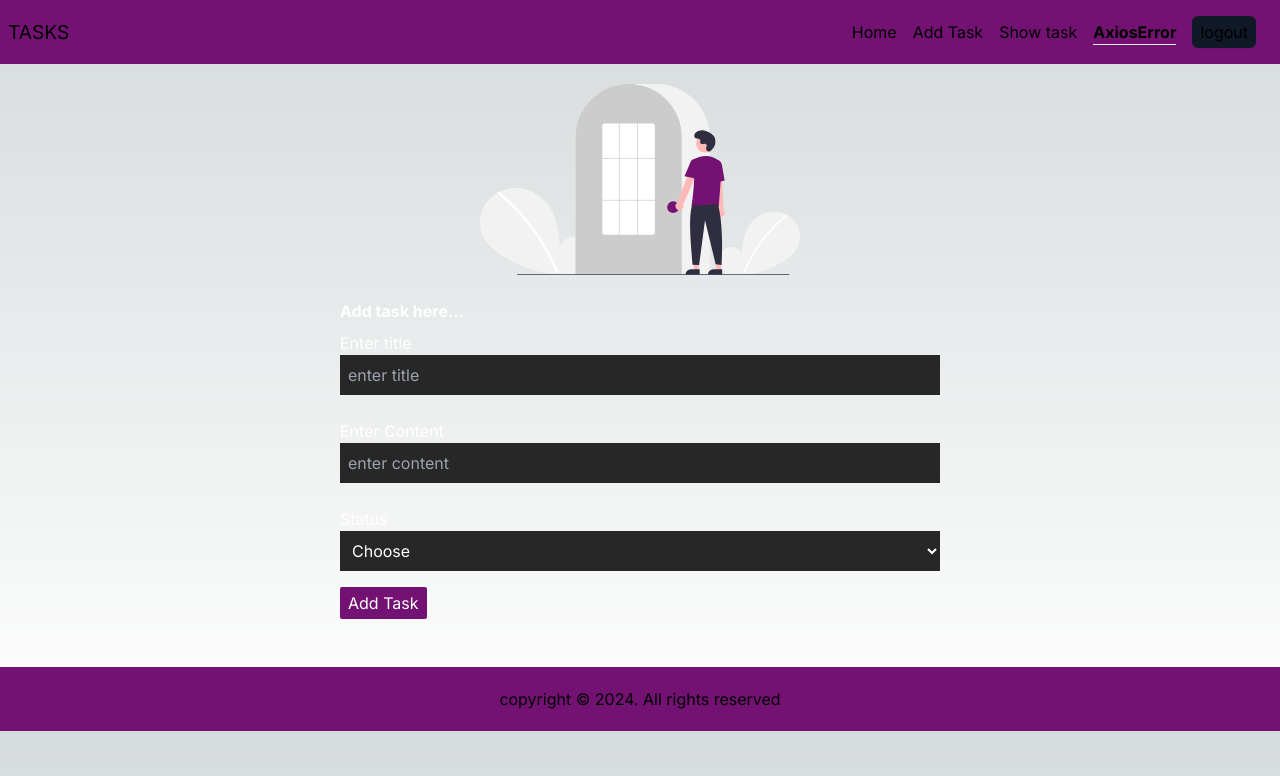
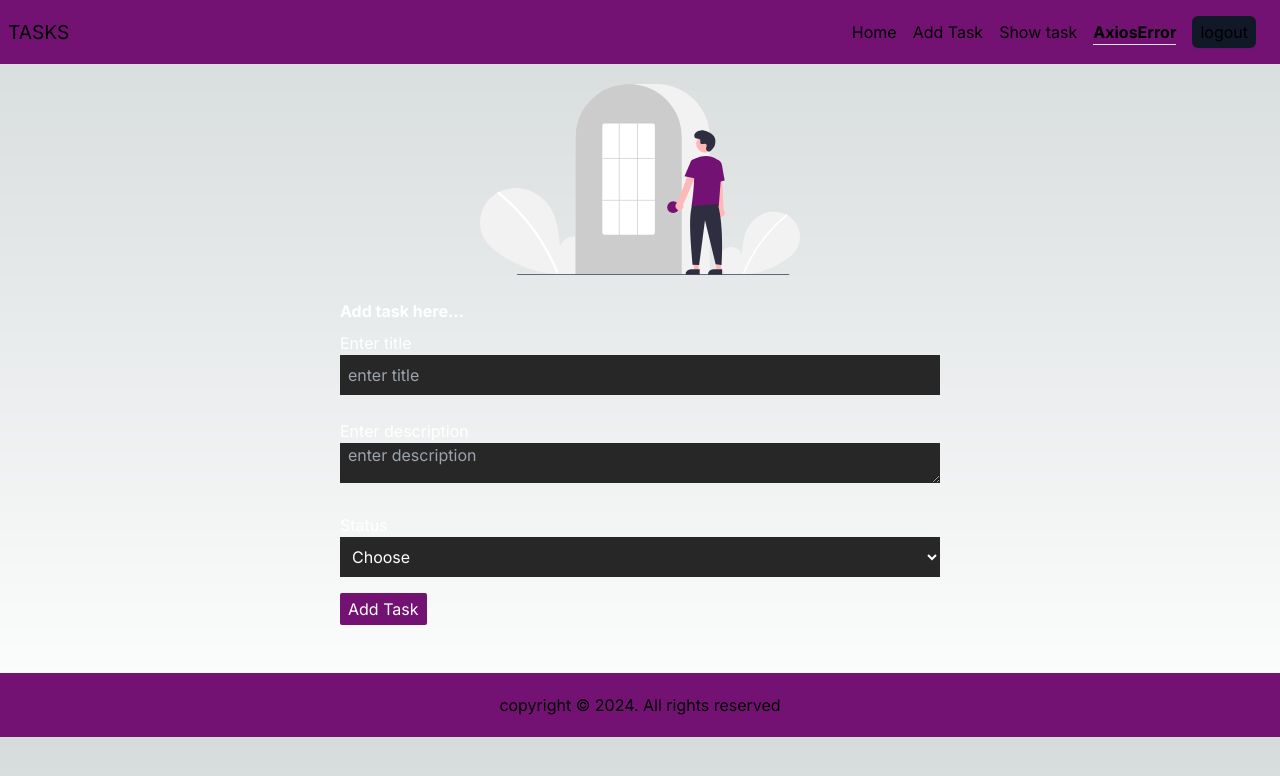
Before and after one commit to Piyush07p/task-manager, a Next.js app: page /task in a window 1280 px wide. Shown: the top 776 px of the page. Built offline with nearby package versions, Linux system fonts and the light colour scheme; no server answers.

Commit message:
ui modified and whitespace added

```diff
--- a/src/app/components/update.js
+++ b/src/app/components/update.js
@@ -28,21 +28,21 @@ const Update = () => {
   return (
       <section className='w-[100%] my-2  flex justify-center '>
         <div className='transition duration-200 border text-[0.8rem]  rounded-md p-3 w-[80%] sm:w-[50%] md:w-[45%] md:text-[1rem]'>
-          <h1>Edit your task</h1> <br/>
+          <h1 className='font-bold text-[1rem]'>Edit your task</h1> <br/>
           <form method='PUT'>
             <input onChange={(e)=>{
                  setUpdateData({
                     ...udpateData,title:e.target.value
                 })
             }
-            } value={udpateData.title} name='title' className='text-[black]  w-[90%]  h-[2rem] px-2 md:w-[90%]' type="text" placeholder='edit title'/> <br/><br/>
+            } value={udpateData.title} name='title' className=' bg-[#272727]  w-[90%]  h-[2rem] px-2 md:w-[90%]' type="text" placeholder='edit title'/> <br/><br/>
             <textarea onChange={(e)=>{
                 setUpdateData({
                     ...udpateData,description:e.target.value
                 })
-            }} className='text-[black] w-[90%]  px-2 md:w-[90%] h-[5rem]'  name='description' type="text" placeholder='edit description'></textarea> <br/><br/>
-            <button onClick={updateData} className='bg-[green] p-1 rounded-sm mr-2'>Update</button>
-            <button onClick={cancelPopup} className='bg-[green] p-1 rounded-sm'>Cancel</button>
+            }} className=' bg-[#272727] w-[90%]  px-2 md:w-[90%] h-[5rem]'  name='description' type="text" placeholder='edit description'></textarea> <br/><br/>
+            <button onClick={updateData} className='bg-green-600 hover:bg-green-700 p-1 rounded-sm mr-2'>Update</button>
+            <button onClick={cancelPopup} className='bg-green-600  hover:bg-green-700 p-1 rounded-sm'>Cancel</button>
 
           </form>
       </div>
--- a/src/app/task/page.js
+++ b/src/app/task/page.js
@@ -60,13 +60,13 @@ const page = () => {
                         }} value={taskData.title} type='text'/> <br/> <br/>
                       </div>
                       <div>
-                        <label>Enter Content</label> <br/>
-                        <input  placeholder='enter content'  onChange={(e)=>{
+                        <label>Enter description</label> <br/>
+                        <textarea  placeholder='enter description'  onChange={(e)=>{
                             setTaskData({
                               ...taskData,
                               content:e.target.value
                             })
-                        }} value={taskData.content} className=' w-[100%] px-2 bg-[#272727] text-white h-8 sm:h-10' type='text'/> <br/><br/>
+                        }} value={taskData.content} className=' w-[100%] px-2 bg-[#272727] text-white h-8 sm:h-10' type='text'></textarea> <br/><br/>
                       </div>
                       <div>
                         <label>Status</label> <br/>
--- a/src/app/tasklist/page.js
+++ b/src/app/tasklist/page.js
@@ -9,7 +9,7 @@ import ScaleLoader from "react-spinners/ScaleLoader";
 import  Update  from '../components/update';
 const page = () => {
   const context=useContext(UserContext);
-  const {activeData,setActiveData,taskId,setTaskid,hidePopup,setHidePopup}=useContext(UserContext)
+  const {activeData,setActiveData,taskId,setTaskid,hidePopup,setHidePopup,markasRead,setMarkAsRead}=useContext(UserContext)
   const [taskList,setTaskList]=useState([])
 
   // function that loads tasks
@@ -34,9 +34,11 @@ const page = () => {
         toast.error("Error in deletion the task !!");
        }
   }
+
  async function updateTaskFunc(task_id){
       try {
         const resp= await updateTask(task_id)
+        setMarkAsRead(prevState=>!prevState)
         window.location.reload()
       } catch (error) {
         console.log("update_task_err--> ",error)
@@ -87,25 +89,25 @@ const page = () => {
                     <>
                        <div className={` p-2 w-[85%]  md:w-[60%]  rounded-lg border m-3 `}>
                           <div className='flex justify-between text-[0.8rem] md:text-[1.2rem]'>
-                           <h1 className=' my-2'>{task.title}</h1>
-                           <span>
-                           <button onClick={()=>editTaskFunc(task._id)} className=' inline text-right text-[0.7rem] md:text-[1rem] hover:bg-green-700 bg-green-600 rounded cursor-pointer p-1'>Edit</button>
+                           <h1 className=' my-2 underline font-bold'>{task.title}</h1>
+                           <p className='flex items-center'>
+                              <span className='mr-4'>
+                                <button onClick={()=>editTaskFunc(task._id)} className=' inline text-right text-[0.7rem] md:text-[1rem] hover:bg-green-700 bg-green-600 rounded cursor-pointer py-1 px-2'>Edit</button>
                               </span>
                               <span className='text-white cursor-pointer' onClick={()=>{
                                   deleteTaskFunc(task._id)
 
                                 }}>
-
-
                                 <RxCross2/>
                               </span>
+                           </p>
                           </div>
-                          <p className='text-[0.7rem] md:text-[1rem]'>{task.content}</p>
+                          <p className='text-[0.7rem] md:text-[1rem] whitespace-pre-wrap'>{task.content}</p>
                           <p className={`text-right text-[0.7rem] md:text-[1rem] ${task.status==="completed"?"text-green-600":"text-red-600"}`}>Status: {task.status}</p>
-                          <h1>
-                            <button onClick={()=>updateTaskFunc(task._id)} className='text-right text-[0.7rem] md:text-[1rem] hover:bg-green-700 bg-green-600 rounded cursor-pointer p-1'>Mark as completed</button>
+                          <div className='flex items-center justify-between'>
+                            <button onClick={()=>updateTaskFunc(task._id)} className={`text-right text-[0.7rem] md:text-[1rem] hover:bg-green-700 ${markasRead?" bg-green-900 ":"bg-green-600 "} rounded cursor-pointer p-1`}>Mark as completed</button>
                             <p className='text-right text-[0.5rem] sm:text-[0.7rem]'>{task.dateAdded}</p>
-                          </h1>
+                          </div>
                        </div>
                     </>
                   )
--- a/src/context/contextProvider.js
+++ b/src/context/contextProvider.js
@@ -8,7 +8,8 @@ const ContextProvider = ({children}) => {
     const [currUser,setCurrUser]=useState("");
     const [activeData,setActiveData]=useState("")
     const [taskId,setTaskid]=useState("")
-    const [hidePopup,setHidePopup]=useState(false)
+    const [hidePopup,setHidePopup]=useState(false);
+    const [markasRead,setMarkAsRead]=useState(false)
    useEffect(()=>{
     async function loadUser(){
 
@@ -24,7 +25,7 @@ const ContextProvider = ({children}) => {
     }
     loadUser()
    },[])
-  return <UserContext.Provider value={{currUser,setCurrUser,activeData,setActiveData,taskId,setTaskid,hidePopup,setHidePopup}}>
+  return <UserContext.Provider value={{currUser,setCurrUser,activeData,setActiveData,taskId,setTaskid,hidePopup,setHidePopup,markasRead,setMarkAsRead}}>
        {children}
   </UserContext.Provider>
 }
```
Lines whose indentation alone changed are shown as unchanged.
